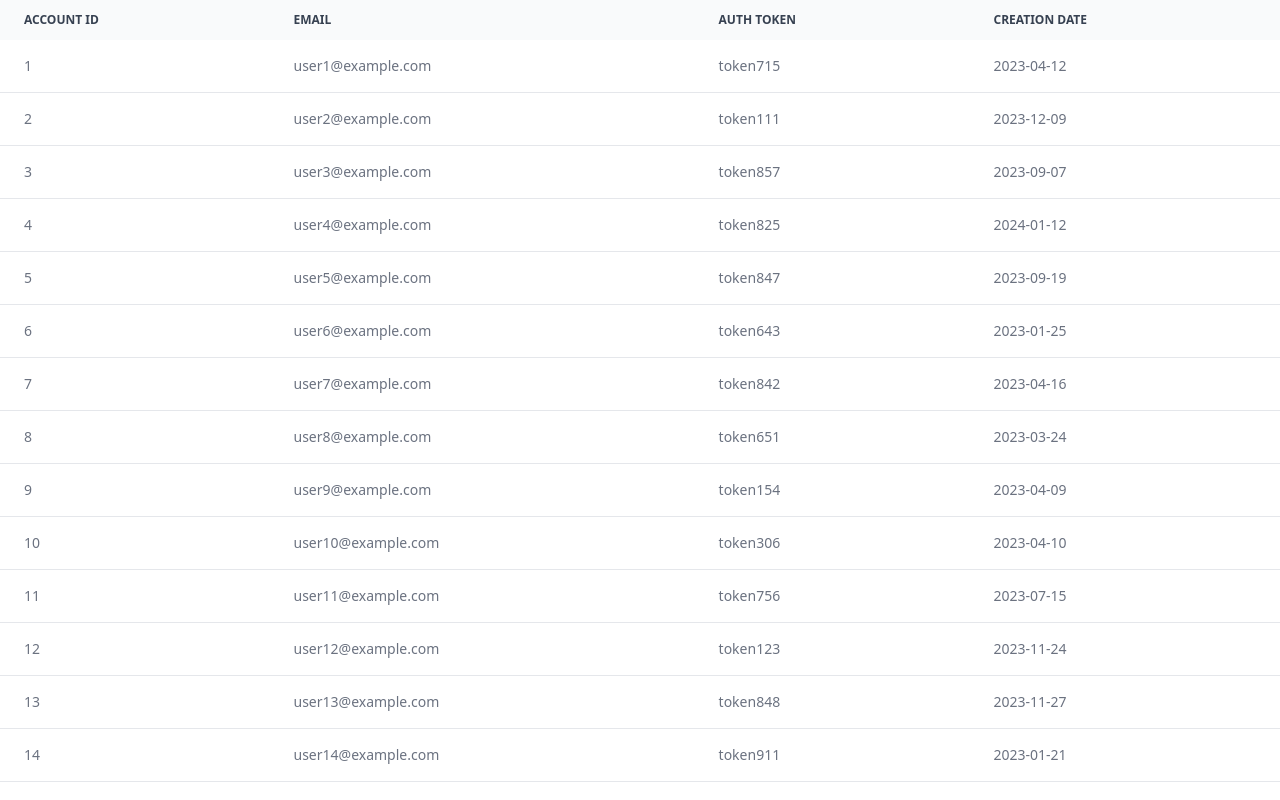
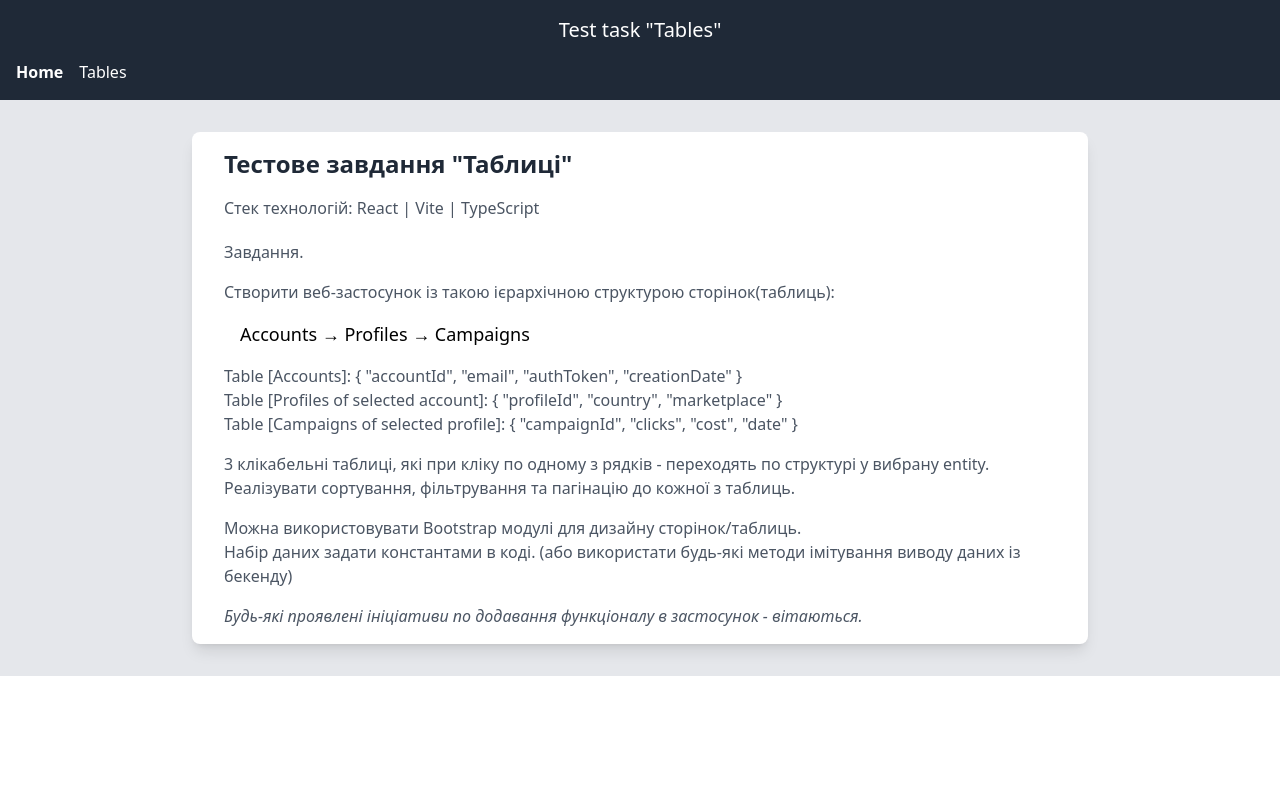
Before and after one commit to AleksandrSherehkov/AmazonTest, a React (Vite) app: page / in a window 1280 px wide. Shown: the top 800 px of the page. Built offline with nearby package versions, Linux system fonts and the light colour scheme.

Commit message:
ADD:Router

```diff
--- a/package.json
+++ b/package.json
@@ -11,7 +11,8 @@
   },
   "dependencies": {
     "react": "^18.2.0",
-    "react-dom": "^18.2.0"
+    "react-dom": "^18.2.0",
+    "react-router-dom": "^6.21.2"
   },
   "devDependencies": {
     "@types/react": "^18.2.43",
--- a/src/App.tsx
+++ b/src/App.tsx
@@ -1,13 +1,21 @@
-import AccountsPage from './page/AccountsPage';
-import ProfilesPage from './page/ProfilesPage';
-import CampaignsPage from './page/СampaignsPage';
+import { lazy } from 'react';
+import { Route, Routes } from 'react-router-dom';
+import SharedLayout from './components/SharedLayout/SharedLayout';
+import HomePage from './pages/HomePage';
+
+const AccountsPage = lazy(() => import('./pages/AccountsPage'));
+const ProfilesPage = lazy(() => import('./pages/ProfilesPage'));
+const CampaignsPage = lazy(() => import('./pages/СampaignsPage'));
 
 export const App = () => {
   return (
-    <div>
-      <AccountsPage />
-      <ProfilesPage />
-      <CampaignsPage />
-    </div>
+    <Routes>
+      <Route path="/" element={<SharedLayout />}>
+        <Route index element={<HomePage />} />
+        <Route path="accounts" element={<AccountsPage />} />
+        <Route path="profiles" element={<ProfilesPage />} />
+        <Route path="campaigns" element={<CampaignsPage />} />
+      </Route>
+    </Routes>
   );
 };
--- /dev/null
+++ b/src/components/Header/Header.tsx
@@ -0,0 +1,30 @@
+import { NavLink } from 'react-router-dom';
+
+export const Header = () => {
+  return (
+    <div className="bg-gray-800 text-white p-4">
+      <p className="text-xl mb-4 text-center">Test task "Tables"</p>
+      <nav>
+        <ul className="flex space-x-4">
+          <li>
+            <NavLink
+              to="/"
+              className={({ isActive }) => `hover:text-gray-300 ${isActive ? 'font-bold' : ''}`}
+              end
+            >
+              Home
+            </NavLink>
+          </li>
+          <li>
+            <NavLink
+              to="/accounts"
+              className={({ isActive }) => `hover:text-gray-300 ${isActive ? 'font-bold' : ''}`}
+            >
+              Tables
+            </NavLink>
+          </li>
+        </ul>
+      </nav>
+    </div>
+  );
+};
--- /dev/null
+++ b/src/components/Home/Home.tsx
@@ -0,0 +1,47 @@
+export const Home = () => {
+  return (
+    <div className="p-8 bg-gray-200">
+      <div className="max-w-4xl mx-auto bg-white shadow-lg rounded-lg overflow-hidden">
+        <div className="py-4 px-8">
+          <h2 className="text-2xl font-semibold text-gray-800">Тестове завдання "Таблиці"</h2>
+          <div className="mt-4 text-gray-600">
+            <p className="mb-5">Стек технологій: React | Vite | TypeScript</p>
+            <p className="mb-4">Завдання.</p>
+            <p>Створити веб-застосунок із такою ієрархічною структурою сторінок(таблиць):</p>
+
+            <p className="p-4  text-bold text-lg text-black">
+              Accounts &rarr; Profiles &rarr; Campaigns
+            </p>
+
+            <p>
+              Table [Accounts]: {'{'} "accountId", "email", "authToken", "creationDate" {'}'}
+            </p>
+            <p>
+              Table [Profiles of selected account]: {'{'} "profileId", "country", "marketplace"{' '}
+              {'}'}
+            </p>
+            <p className="mb-4">
+              Table [Campaigns of selected profile]: {'{'} "campaignId", "clicks", "cost", "date"{' '}
+              {'}'}
+            </p>
+            <p>
+              3 клікабельні таблиці, які при кліку по одному з рядків - переходять по структурі у
+              вибрану entity.
+            </p>
+            <p className="mb-4">
+              Реалізувати сортування, фільтрування та пагінацію до кожної з таблиць.
+            </p>
+            <p>Можна використовувати Bootstrap модулі для дизайну сторінок/таблиць.</p>
+            <p className="mb-4">
+              Набір даних задати константами в коді. (або використати будь-які методи імітування
+              виводу даних із бекенду)
+            </p>
+            <p className="italic">
+              Будь-які проявлені ініціативи по додавання функціоналу в застосунок - вітаються.
+            </p>
+          </div>
+        </div>
+      </div>
+    </div>
+  );
+};
--- /dev/null
+++ b/src/components/SharedLayout/SharedLayout.tsx
@@ -0,0 +1,19 @@
+import { Outlet } from 'react-router-dom';
+
+import { Suspense } from 'react';
+import { Header } from '../Header/Header';
+
+const SharedLayout = () => {
+  return (
+    <>
+      <Header />
+      <main>
+        <Suspense fallback={null}>
+          <Outlet />
+        </Suspense>
+      </main>
+    </>
+  );
+};
+
+export default SharedLayout;
--- a/src/main.tsx
+++ b/src/main.tsx
@@ -3,9 +3,12 @@ import { App } from './App';
 import ReactDOM from 'react-dom/client';
 
 import './index.css';
+import { BrowserRouter } from 'react-router-dom';
 
 ReactDOM.createRoot(document.getElementById('root')!).render(
   <React.StrictMode>
-    <App />
+    <BrowserRouter>
+      <App />
+    </BrowserRouter>
   </React.StrictMode>
 );
--- /dev/null
+++ b/src/pages/HomePage.tsx
@@ -0,0 +1,7 @@
+import { Home } from '../components/Home/Home';
+
+const HomePage = () => {
+  return <Home />;
+};
+
+export default HomePage;
```
Also changed, not shown: src/pages/AccountsPage.tsx (renamed from src/page/AccountsPage.tsx), src/pages/ProfilesPage.tsx (renamed from src/page/ProfilesPage.tsx), src/pages/СampaignsPage.tsx (renamed from src/page/СampaignsPage.tsx), 1 other file (tests, documents, lock files or other folders).
